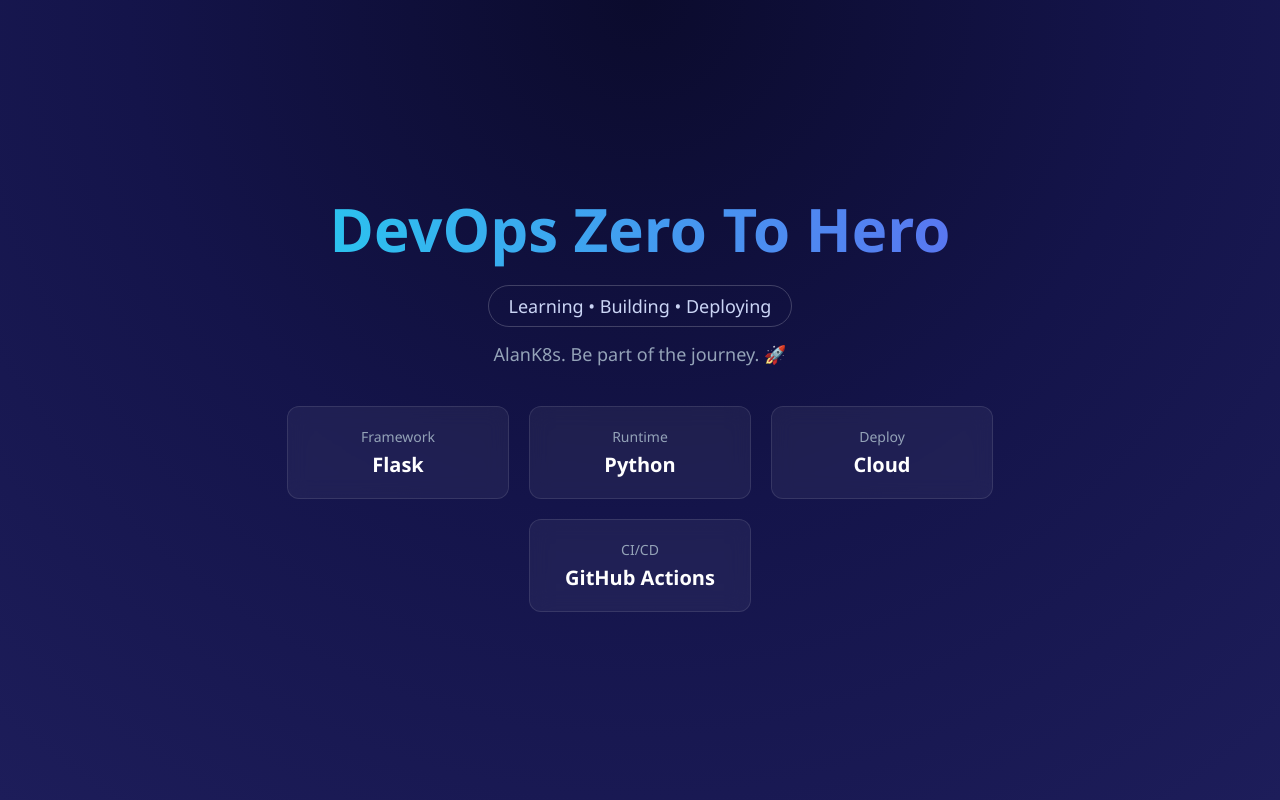
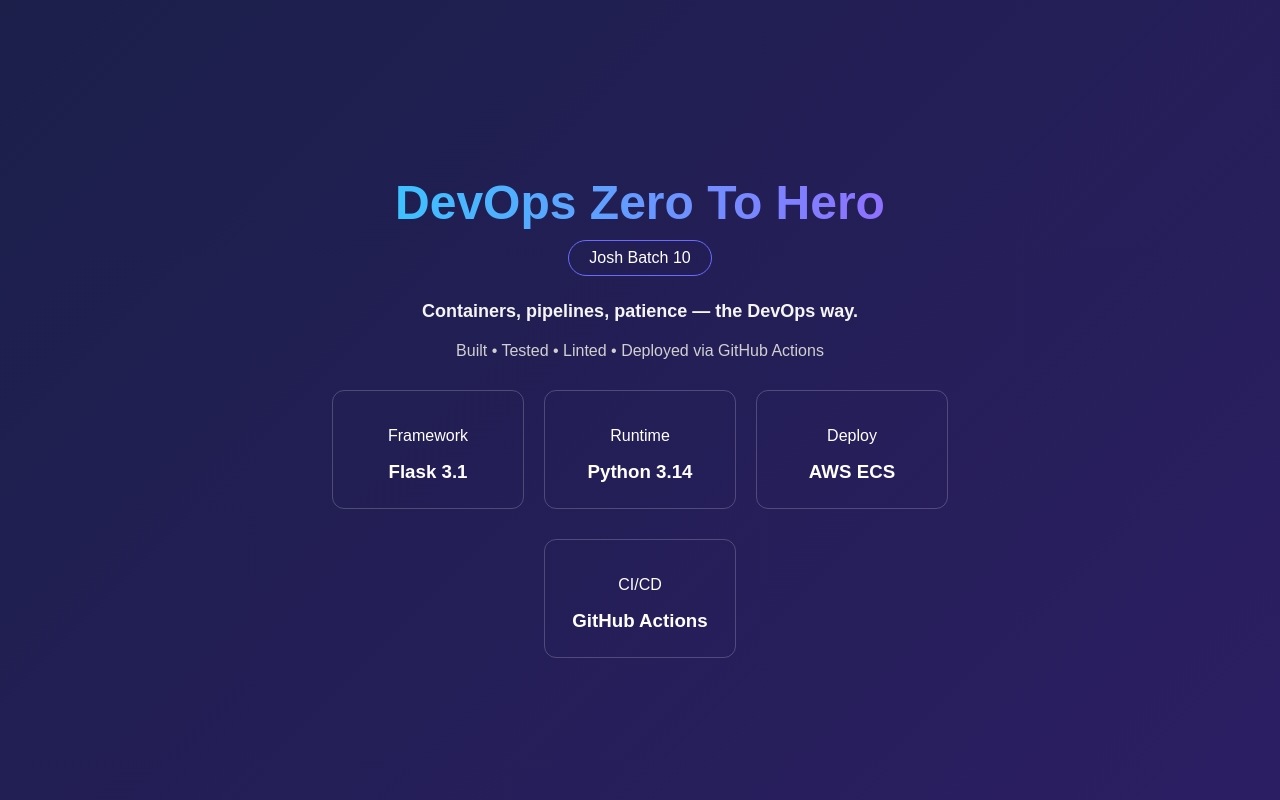
Before and after one commit to mrsuraj1438-cpu/github-actions-practice, a Flask app: page / in a window 1280 px wide. Run offline with Flask 3, Linux system fonts and the light colour scheme.

Commit message:
update: the files

```diff
--- a/main.py
+++ b/app.py
@@ -1,10 +1,4 @@
-# main.py
-# from colorama import Fore
-
-# print(Fore.GREEN + "Hello, how are you")
-
 from flask import Flask, render_template
-
 app = Flask(__name__)
 
 @app.route('/')
@@ -13,7 +7,7 @@ def hello_world():
 
 @app.route('/health')
 def health():
-    return "Server is up and running"
+    return 'Server is up and running'
 
 if __name__ == "__main__":
-    app.run(debug=True, host="0.0.0.0", port=80)
+    app.run(debug=True)
--- a/requirements.txt
+++ b/requirements.txt
@@ -1,4 +1,5 @@
 #colorama
 
 flake8
-flask
+
+flask==3.0.0
--- a/templates/index.html
+++ b/templates/index.html
@@ -1,98 +1,71 @@
 <!DOCTYPE html>
 <html lang="en">
+
 <head>
     <meta charset="UTF-8">
-<meta name="viewport" content="width=device-width, initial-scale=1.0">
-<title>DevOps Zero To Hero | AlanK8s</title>
+    <title>DevOps Zero To Hero</title>
 
     <style>
-
-body{
-margin:0;
-height:100vh;
-display:flex;
-justify-content:center;
-align-items:center;
-font-family: "Segoe UI", sans-serif;
-background: radial-gradient(circle at top,#0b0b2d,#14144a,#1d1d5a);
-color:white;
+        body {
+            margin: 0;
+            height: 100vh;
+            display: flex;
+            justify-content: center;
+            align-items: center;
+            font-family: Arial, Helvetica, sans-serif;
+            background: linear-gradient(135deg, #1b1f4a, #2c1e63);
+            color: white;
         }
 
-/* Main Container */
-
-.container{
-text-align:center;
-max-width:900px;
+        .container {
+            text-align: center;
         }
 
-/* Title */
-
-.title{
-font-size:60px;
-font-weight:700;
-background: linear-gradient(90deg,#22d3ee,#6366f1);
--webkit-background-clip:text;
--webkit-text-fill-color:transparent;
+        h1 {
+            font-size: 48px;
+            margin-bottom: 10px;
+            background: linear-gradient(90deg, #33ccff, #9966ff);
+            -webkit-background-clip: text;
+            color: transparent;
         }
 
-/* Subtitle */
-
-.subtitle{
-margin-top:15px;
-font-size:18px;
-padding:8px 20px;
-border-radius:25px;
-border:1px solid rgba(255,255,255,0.2);
-display:inline-block;
-color:#cbd5f5;
+        .batch {
+            display: inline-block;
+            padding: 8px 20px;
+            border: 1px solid #6b6bff;
+            border-radius: 20px;
+            margin-bottom: 15px;
         }
 
-/* Tagline */
-
-.tagline{
-margin-top:15px;
-font-size:18px;
-color:#94a3b8;
+        .motivation {
+            font-weight: bold;
+            margin-top: 10px;
+            font-size: 18px;
+            color: #f5f5f5;
         }
 
-/* Cards */
-
-.cards{
-display:flex;
-justify-content:center;
-flex-wrap:wrap;
-gap:20px;
-margin-top:40px;
+        .info {
+            margin-top: 20px;
+            color: #d0d0d0;
         }
 
-.card{
-width:180px;
-padding:20px;
-border-radius:12px;
-background: rgba(255,255,255,0.05);
-border:1px solid rgba(255,255,255,0.1);
-backdrop-filter: blur(10px);
-transition:0.3s;
+        .cards {
+            display: flex;
+            gap: 20px;
+            justify-content: center;
+            margin-top: 30px;
         }
 
-.card:hover{
-transform:translateY(-5px);
-background: rgba(255,255,255,0.08);
+        .card {
+            padding: 20px;
+            border-radius: 12px;
+            border: 1px solid rgba(255, 255, 255, 0.2);
+            width: 150px;
         }
 
-/* Card Text */
-
-.card-title{
-font-size:14px;
-color:#94a3b8;
+        .card h3 {
+            margin: 5px 0;
         }
-
-.card-main{
-font-size:20px;
-font-weight:bold;
-margin-top:5px;
-}
-
     </style>
 </head>
 
@@ -100,41 +73,78 @@ margin-top:5px;
 
     <div class="container">
 
-<div class="title">DevOps Zero To Hero</div>
+        <h1>DevOps Zero To Hero</h1>
 
-<div class="subtitle">
-Learning • Building • Deploying
-</div>
+        <div class="batch">Josh Batch 10</div>
 
-<div class="tagline">
-AlanK8s. Be part of the journey. 🚀
+        <div class="motivation" id="motivation"></div>
+
+        <div class="info">
+            Built • Tested • Linted • Deployed via GitHub Actions
         </div>
 
         <div class="cards">
 
             <div class="card">
-<div class="card-title">Framework</div>
-<div class="card-main">Flask</div>
+                <p>Framework</p>
+                <h3>Flask 3.1</h3>
             </div>
 
             <div class="card">
-<div class="card-title">Runtime</div>
-<div class="card-main">Python</div>
+                <p>Runtime</p>
+                <h3>Python 3.14</h3>
             </div>
 
             <div class="card">
-<div class="card-title">Deploy</div>
-<div class="card-main">Cloud</div>
+                <p>Deploy</p>
+                <h3>AWS ECS</h3>
             </div>
 
+        </div>
+
+        <div class="cards">
+
             <div class="card">
-<div class="card-title">CI/CD</div>
-<div class="card-main">GitHub Actions</div>
+                <p>CI/CD</p>
+                <h3>GitHub Actions</h3>
             </div>
 
         </div>
 
     </div>
 
+    <script>
+
+        const lines = [
+
+            "Every DevOps engineer was once confused by Docker logs.",
+
+            "Consistency beats talent in DevOps learning.",
+
+            "Debugging pipelines today makes you a better engineer tomorrow.",
+
+            "One commit a day builds a powerful DevOps career.",
+
+            "Errors are not failures, they are DevOps lessons.",
+
+            "Automation is power — keep learning.",
+
+            "Real engineers break things and then automate the fix.",
+
+            "Small daily progress creates strong DevOps skills.",
+
+            "Your future DevOps job starts with today's practice.",
+
+            "Containers, pipelines, patience — the DevOps way."
+
+        ];
+
+        const randomLine = lines[Math.floor(Math.random() * lines.length)];
+
+        document.getElementById("motivation").innerText = randomLine;
+
+    </script>
+
 </body>
+
 </html>
```
Also changed, not shown: ngix.txt (added, +17 -0 lines), 2 other files. Lines whose indentation alone changed are shown as unchanged.
